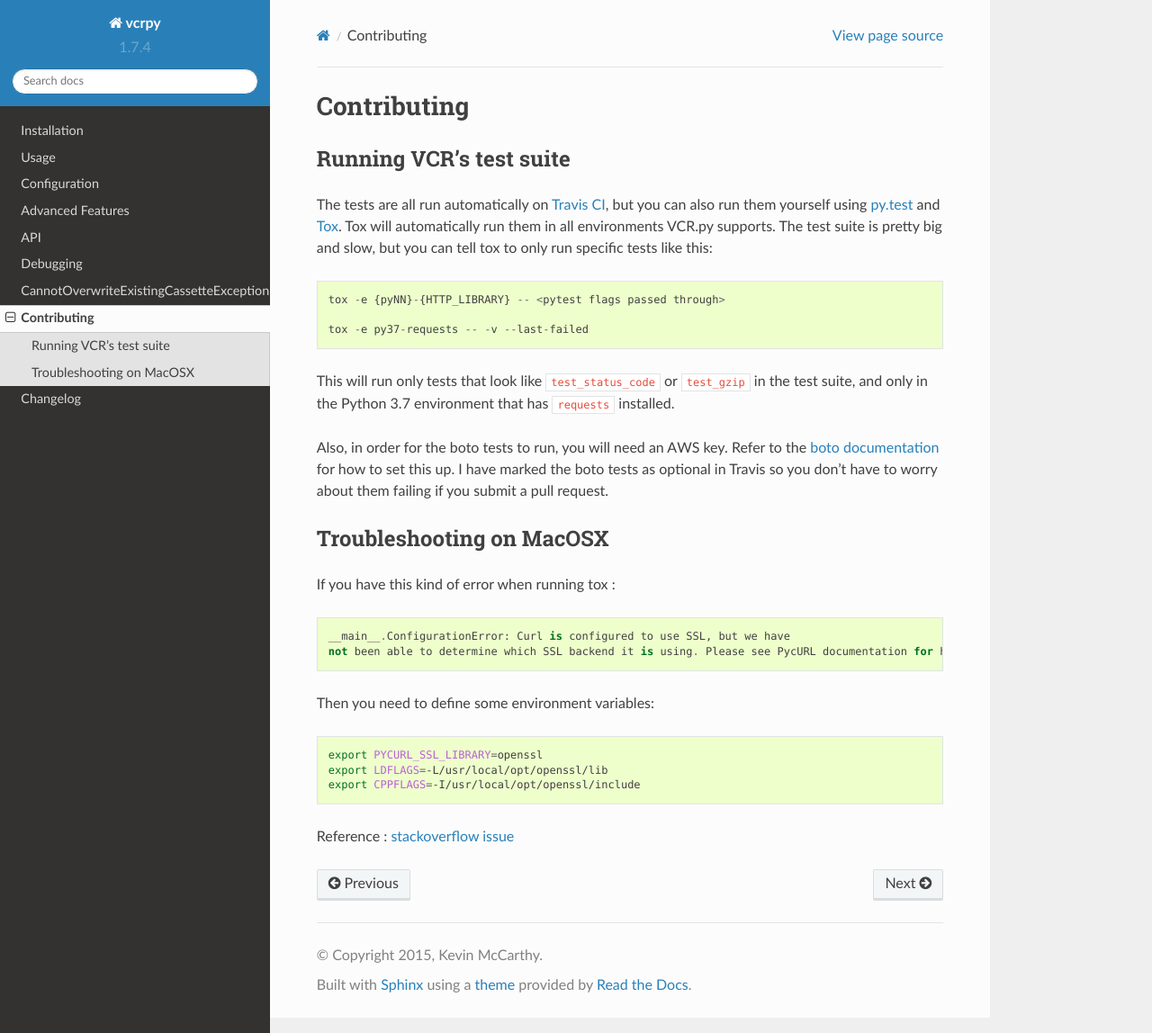
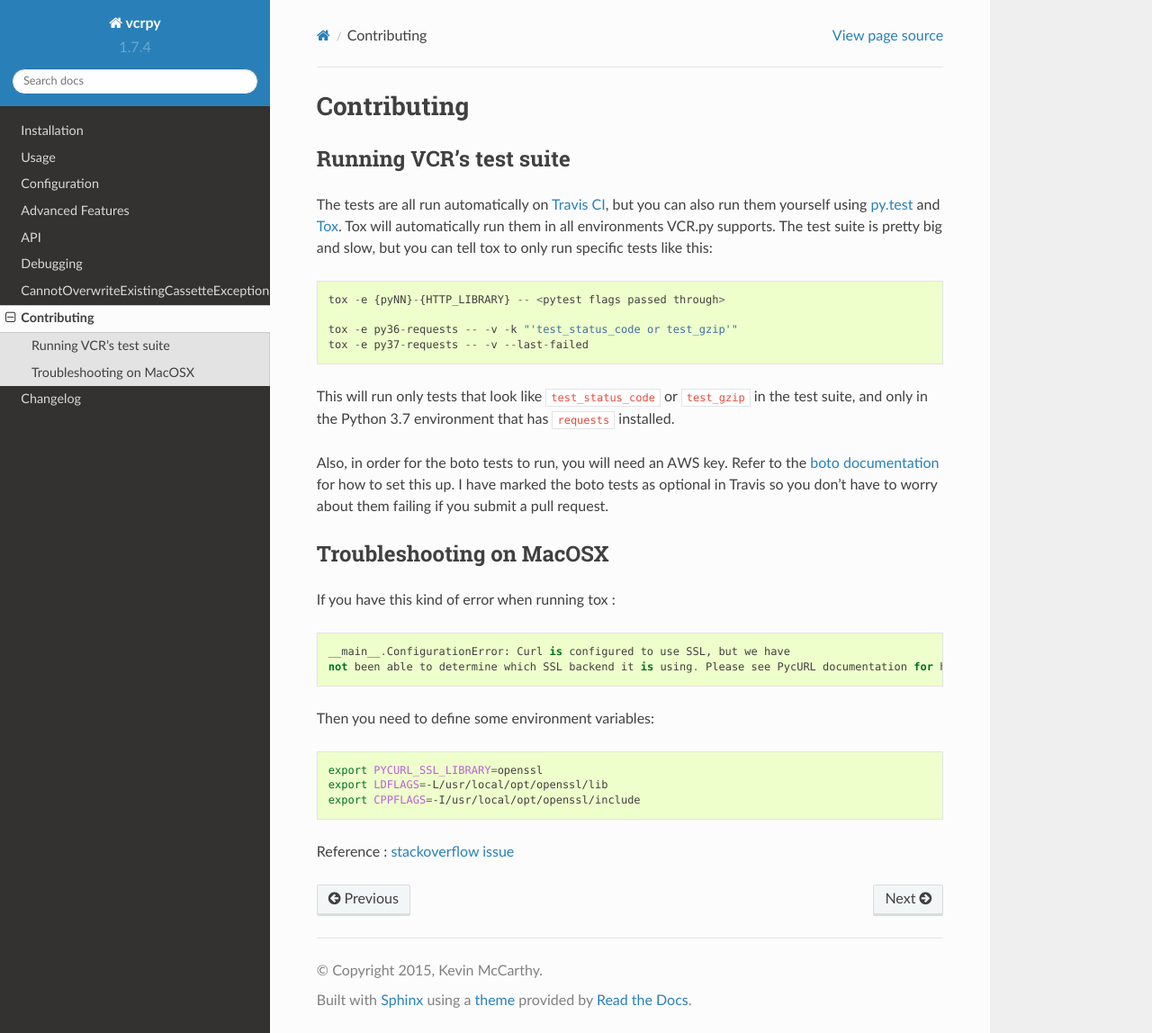
Before and after one commit to kevin1024/vcrpy, a Sphinx documentation site: the page built from docs/contributing.rst, in a window 1280 px wide and 1148 px high. Shown: the whole window at 90% size. Built offline with Sphinx 7.4.7 and the Read the Docs theme 2.0.0, drawn with Linux system fonts in a browser that asks for light colours.

Commit message:
Add back example, but change py27 to py36

```diff
--- a/docs/contributing.rst
+++ b/docs/contributing.rst
@@ -13,6 +13,7 @@ but you can tell tox to only run specific tests like this::
 
     tox -e {pyNN}-{HTTP_LIBRARY} -- <pytest flags passed through>
 
+    tox -e py36-requests -- -v -k "'test_status_code or test_gzip'"
     tox -e py37-requests -- -v --last-failed
 
 This will run only tests that look like ``test_status_code`` or
```
